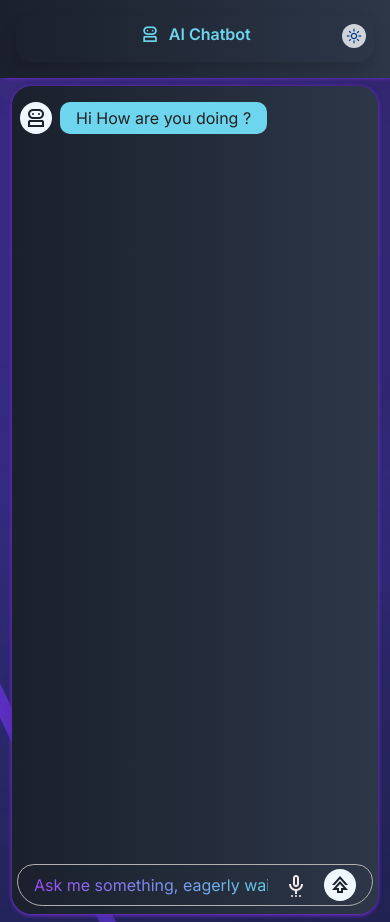
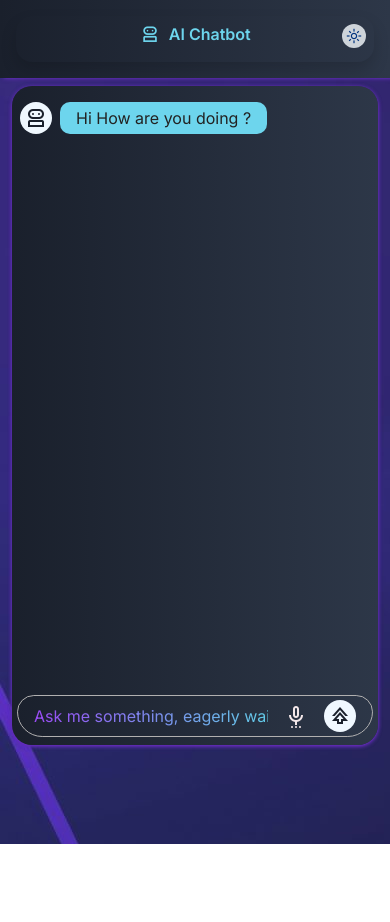
Before and after one commit to evo-vijay/mini-chat-viji, a React (Vite) app: page / in a window 390 px wide. After the commit the page ends 844 px from the top, so only its background shows below. Built offline with nearby package versions, Linux system fonts and the light colour scheme; a small style sheet from the web is missing.

Commit message:
UI update

```diff
--- a/src/App.jsx
+++ b/src/App.jsx
@@ -109,7 +109,7 @@ function App() {
 
   return (
     <div className="container-fluid">
-      <div className="row vh-100 flex-wrap">
+      <div className="row vh-100vh flex-wrap">
         <div className="col-12  col-lg-3 px-0 ">
           <Header />
         </div>
--- a/src/style.css
+++ b/src/style.css
@@ -189,6 +189,10 @@ body {
      color: var(--dark-white-icon);
 }
 
+.vh-100vh {
+    height: 100vh;
+}
+
 @keyframes fade-up {
     from {
         opacity: 0;
@@ -250,8 +254,8 @@ body {
         max-width: 90%;
     }
 
-    .vh-100 {
-        height: 70vh !important;
+    .vh-100vh {
+        height: 80vh !important;
     }
 
 }
```
